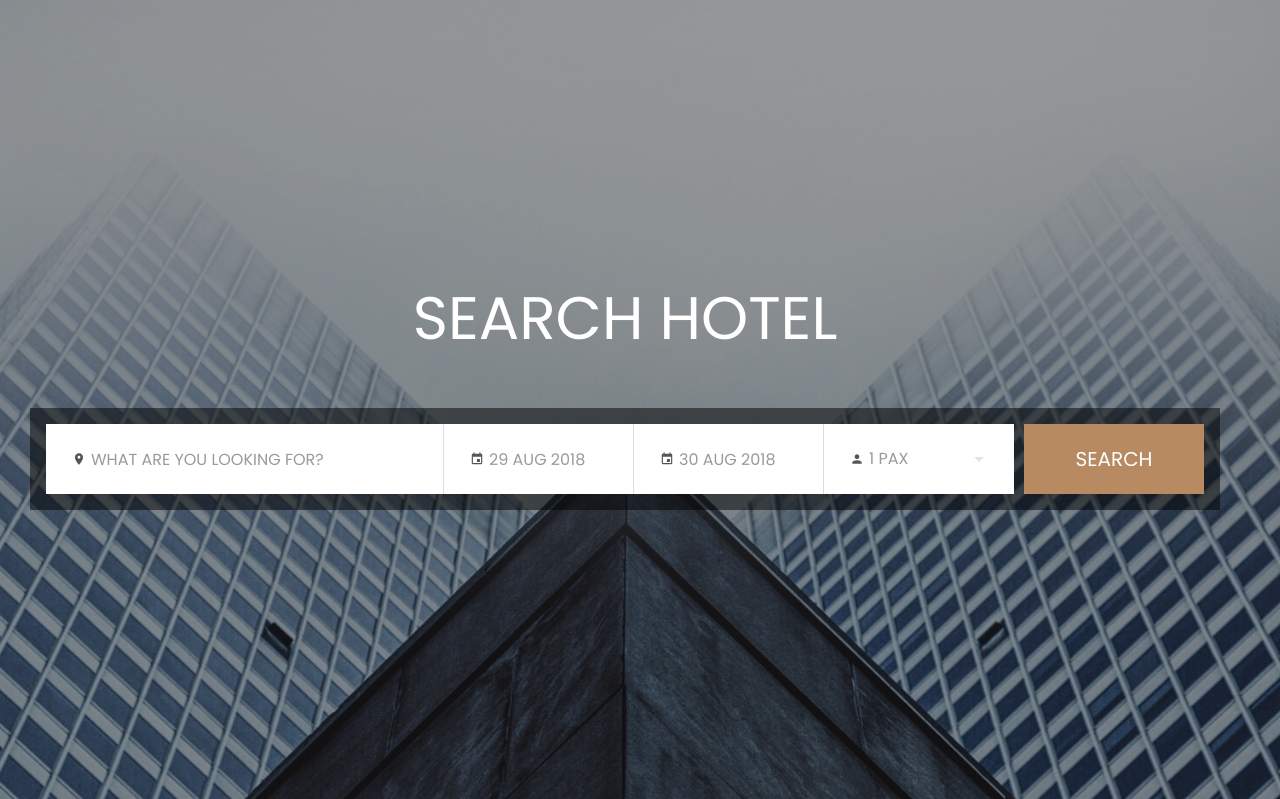
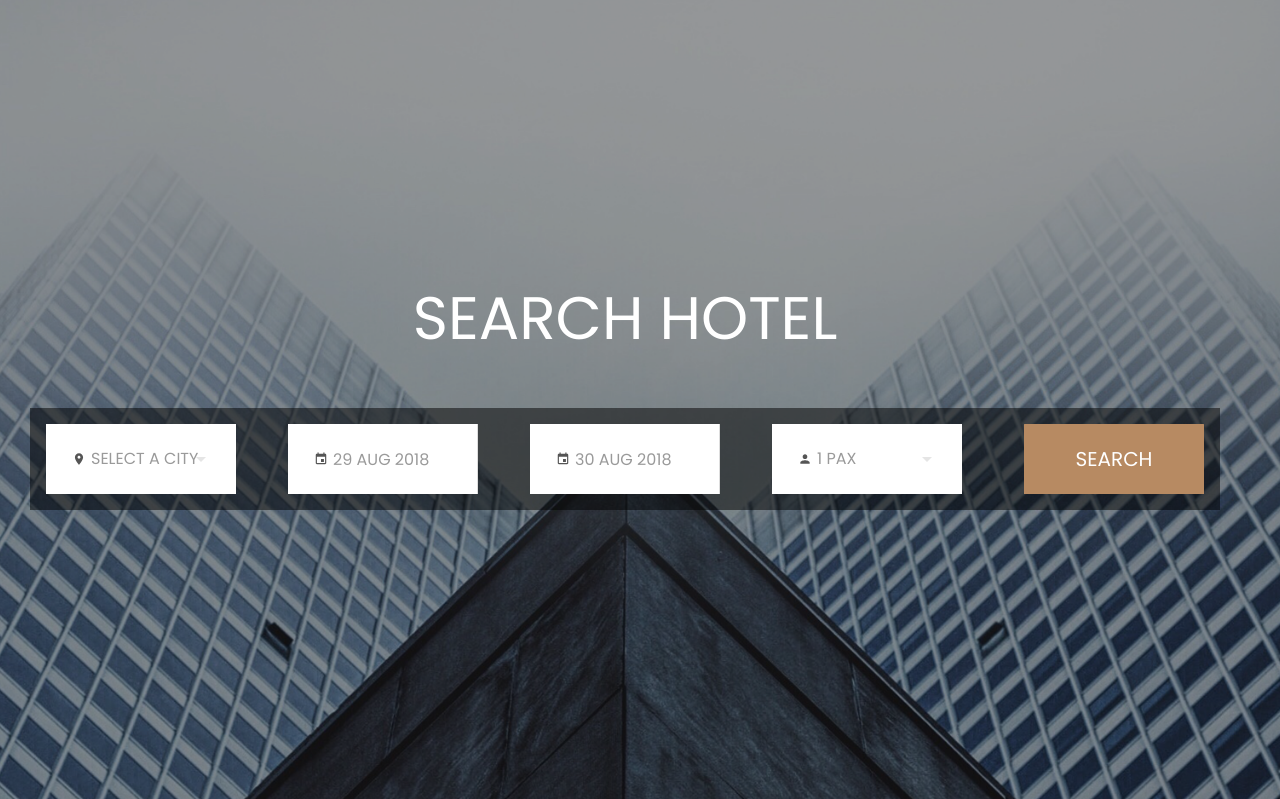
Before and after one commit to JulianAga/AirUTN, a Django app: page /bookings/ in a window 1280 px wide. Shown: the part 57-856 px from the top of the page. Run offline with Django 3.2, Linux system fonts and the light colour scheme; data that the repository does not hold is empty; some libraries are stand-ins or nearby versions.

Commit message:
cities request from database

```diff
--- a/AirUTN/bookings/templates/bookings/index.html
+++ b/AirUTN/bookings/templates/bookings/index.html
@@ -17,7 +17,7 @@
       <legend>SEARCH HOTEL</legend>
     </fieldset>
     <div class="inner-form">
-      <div class="input-field first-wrap">
+      <div class="input-field fouth-wrap">
         <div class="icon-wrap">
 		{% comment %} Estos SVG son los iconos que llamo desde su link {% endcomment %}
           <svg
@@ -31,11 +31,12 @@
             ></path>
           </svg>
         </div>
-        <input
-          id="search"
-          type="text"
-          placeholder="What are you looking for?"
-        />
+        <select data-trigger="" name="city" id="cities">
+                  <option value="{{ None }}" placeholder >Select a city</option>
+                  {% for city in cities %}
+										<option value="{{ city.id }}">{{ city.name }}</option>
+									{% endfor %}
+                  </select>
       </div>
       <div class="input-field second-wrap">
         <div class="icon-wrap">
--- a/AirUTN/bookings/views.py
+++ b/AirUTN/bookings/views.py
@@ -3,5 +3,10 @@ from django.shortcuts import render
 # Create your views here.
 from django.http import HttpResponse
 
+from .models import City, Property, ReservationDate, Reservation
+
+
 def index(request):
-    return render(request, 'bookings/index.html')
+    cities = City.objects.all()
+    context = {'cities': cities }
+    return render(request, 'bookings/index.html', context)
```
